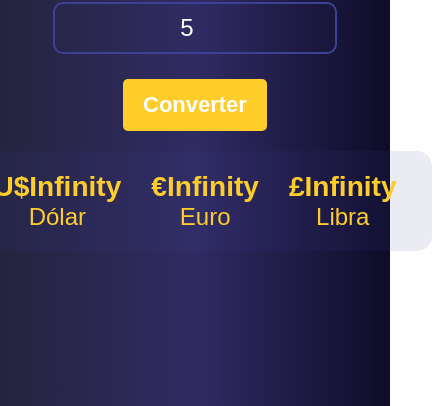
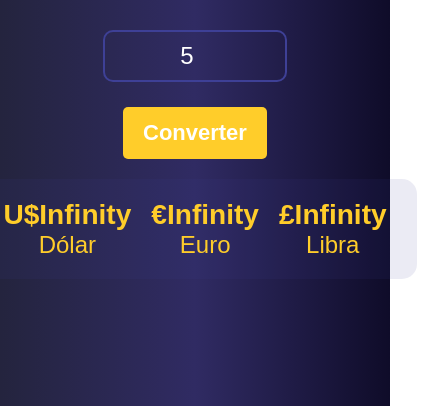
Before and after one commit to rodrigogaleano/conversor_moedas, a plain HTML site: page index.html in a window 390 px wide. Both pictures are taken after typing "5" into the empty fields and a click on the button "Converter". Shown: the part 373-779 px from the top of the page, 445 px wide, since content can reach past the window. Drawn offline with Linux system fonts and the light colour scheme; no server answers.

Commit message:
Responsividade

```diff
--- a/css/style.css
+++ b/css/style.css
@@ -140,3 +140,21 @@ footer{
 .socialmedia img{
     height: 24px;
 }
+
+@media (max-width: 550px){
+    .content{
+      width: 400px;
+    }
+}
+
+@media (max-width: 450px){
+    .content{
+      width: 300px;
+    }
+
+    .resultado h3{
+        font-size: 16;
+        padding-left: 10px;
+        padding-right: 10px;
+    }
+}
--- a/index.html
+++ b/index.html
@@ -3,6 +3,7 @@
 
 <head>
     <meta charset="UTF-8">
+    <meta name="viewport" content="width=device-width, initial-scale=1.0">
     <link rel="stylesheet" href="css/style.css">
     <title>Conversor BRL</title>
 </head>
```
